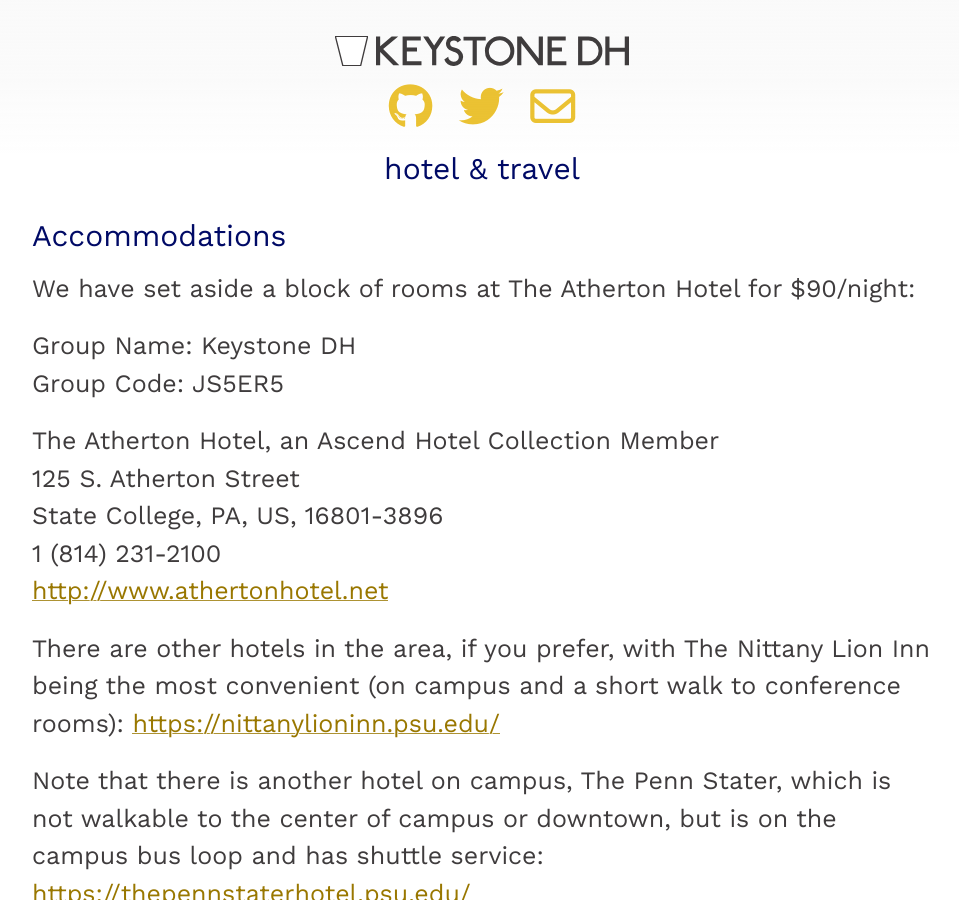
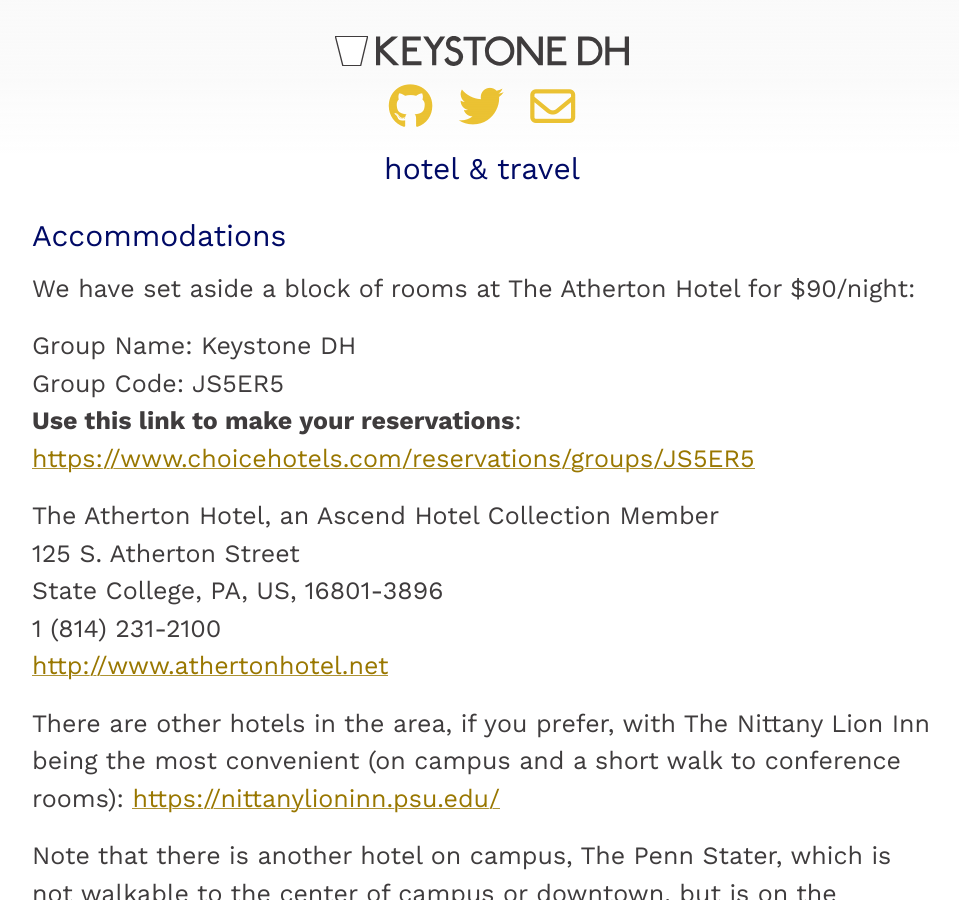
Before and after one commit to KeystoneDH/2018, a Jekyll site: the page built from travel.md, in a window 1280 px wide and 900 px high. Shown: the whole window, without its empty margins (158-1117 px from the left). Built offline with Jekyll 4.4.1, drawn with Linux system fonts in a browser that asks for light colours; nearby versions of some CDN libraries.

Commit message:
Hotel reservation link

```diff
--- a/travel.md
+++ b/travel.md
@@ -10,7 +10,8 @@ tags: page
 We have set aside a block of rooms at The Atherton Hotel for $90/night:
 
 Group Name: Keystone DH<br/>
-Group Code: JS5ER5
+Group Code: JS5ER5<br/>
+**Use this link to make your reservations**: [https://www.choicehotels.com/reservations/groups/JS5ER5](https://www.choicehotels.com/reservations/groups/JS5ER5)
 
 The Atherton Hotel, an Ascend Hotel Collection Member<br/>
 125 S. Atherton Street<br/>
```
